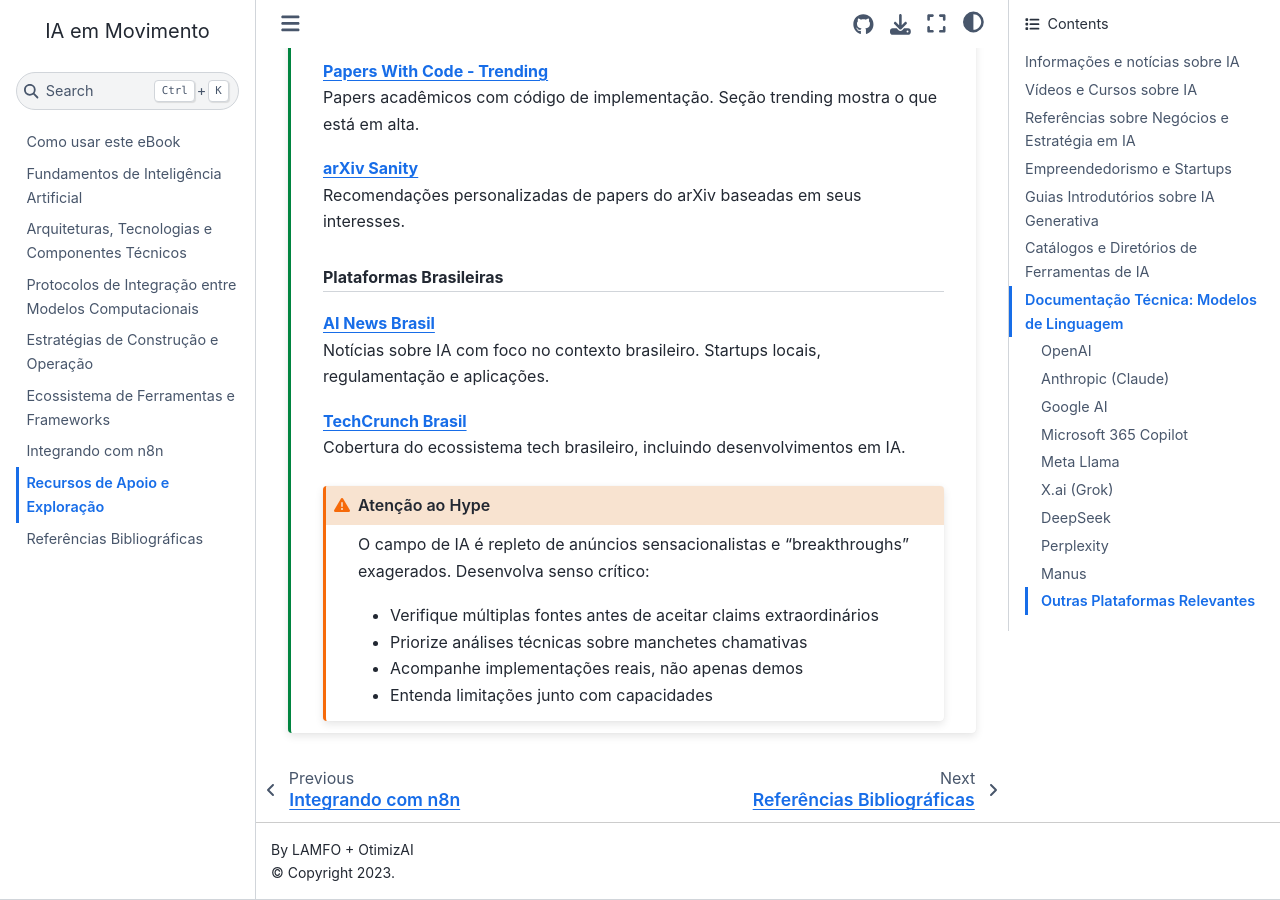
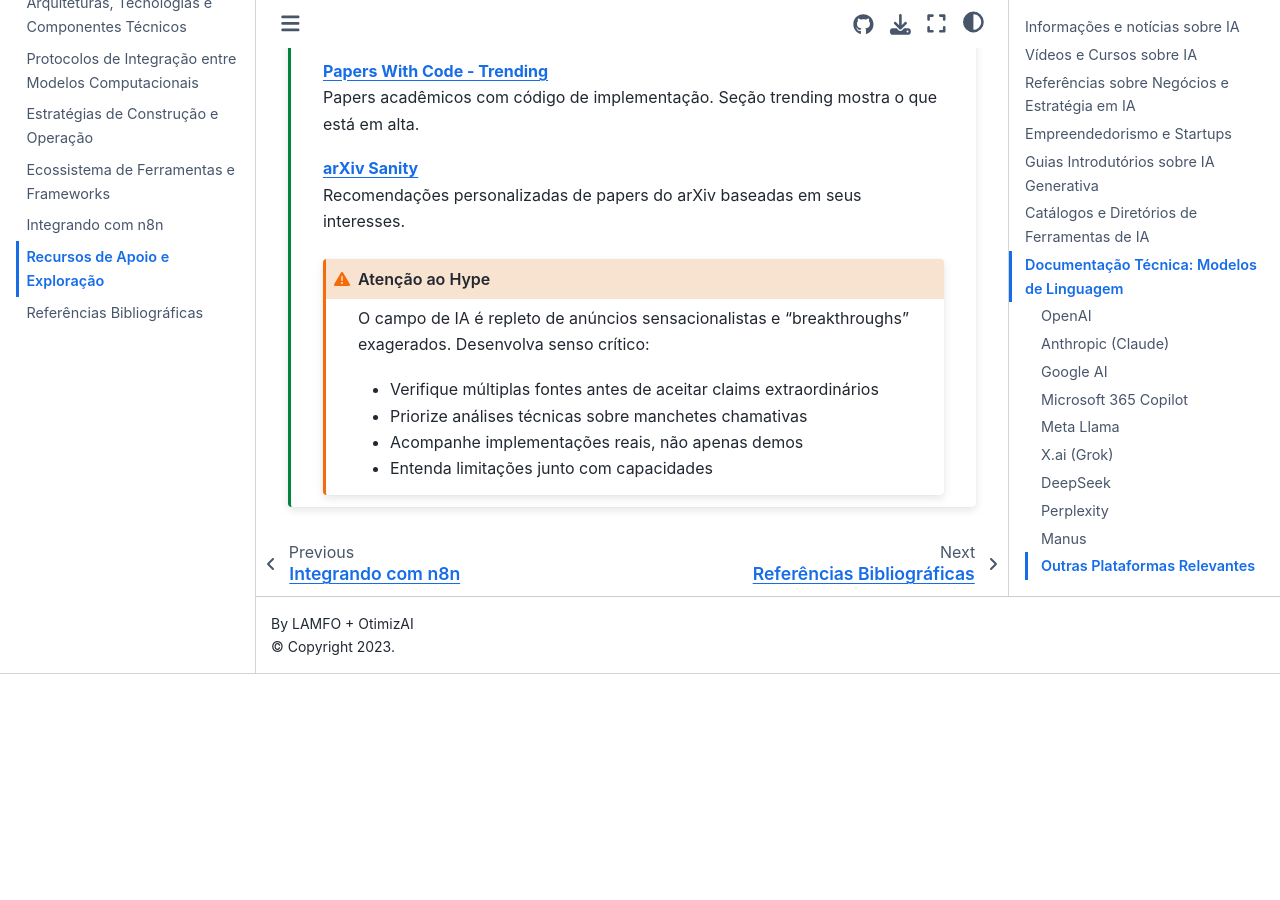
Before and after one commit to unb-lamfo-negocios-ai/LivroIAemMovimento, a Jupyter Book: the page built from capitulos/capRecursosDeApoio.md, in a window 1280 px wide and 900 px high, scrolled down 24140 px. Built offline with Jupyter Book 1.0.4 settings and Sphinx 7.4.7 and the Sphinx Book theme 1.1.4, drawn with Linux system fonts in a browser that asks for light colours; pages that are not in the unit, such as notebooks, are missing from menus; cross-references to code outside the pages are shown as plain code; after the commit the page ends 24814 px from its top, so only the background shows below that.

Commit message:
Update capRecursosDeApoio.md

```diff
--- a/capitulos/capRecursosDeApoio.md
+++ b/capitulos/capRecursosDeApoio.md
@@ -553,14 +553,6 @@
 **[arXiv Sanity](http://www.arxiv-sanity.com/)**
 Recomendações personalizadas de papers do arXiv baseadas em seus interesses.
 
-### Plataformas Brasileiras
-
-**[AI News Brasil](https://ainewsbrasil.com.br/)**
-Notícias sobre IA com foco no contexto brasileiro. Startups locais, regulamentação e aplicações.
-
-**[TechCrunch Brasil](https://techcrunch.com/tag/brazil/)**
-Cobertura do ecossistema tech brasileiro, incluindo desenvolvimentos em IA.
-
 
 :::{admonition} Atenção ao Hype
 :class: warning
```
